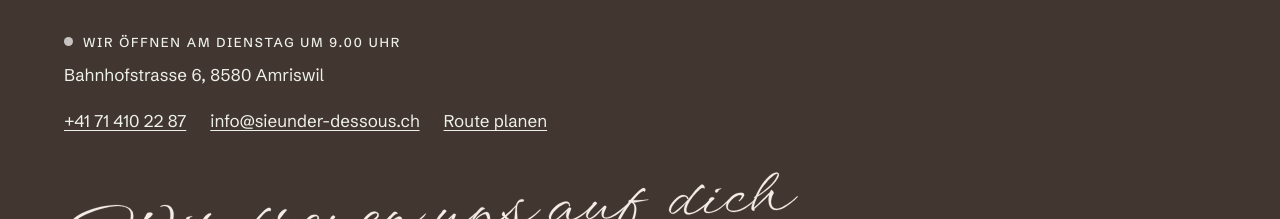
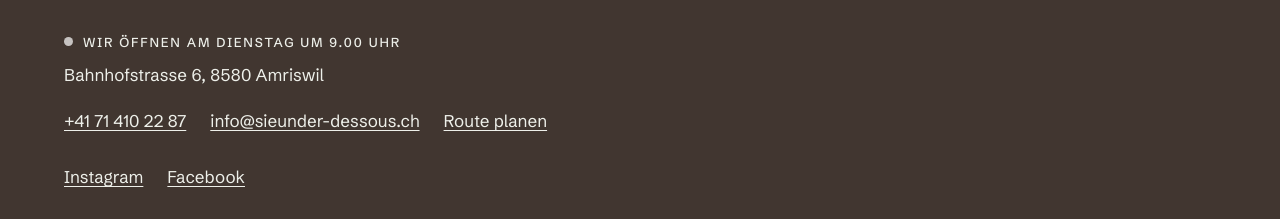
Before and after one commit to nbrivio/sieunder, an Astro site: page / in a window 1280 px wide. Both pictures are taken after a click on the button "MENÜ". Shown: the part 573-792 px from the top of the page. Built offline with nearby package versions, Linux system fonts and the light colour scheme; Astro itself is replaced by a stand-in of ours.

Commit message:
Menue: Verweise auf Instagram und Facebook

```diff
--- a/src/components/Kopf.astro
+++ b/src/components/Kopf.astro
@@ -42,6 +42,10 @@ const seiten = [
         <a href={`mailto:${betrieb.email}`}>{betrieb.email}</a>
         <a href={route} rel="noopener">Route planen</a>
       </p>
+      <p class="m-wege">
+        <a href={betrieb.instagram} rel="noopener">Instagram</a>
+        <a href={betrieb.facebook} rel="noopener">Facebook</a>
+      </p>
     </div>
     <Handschrift />
   </div>
```
